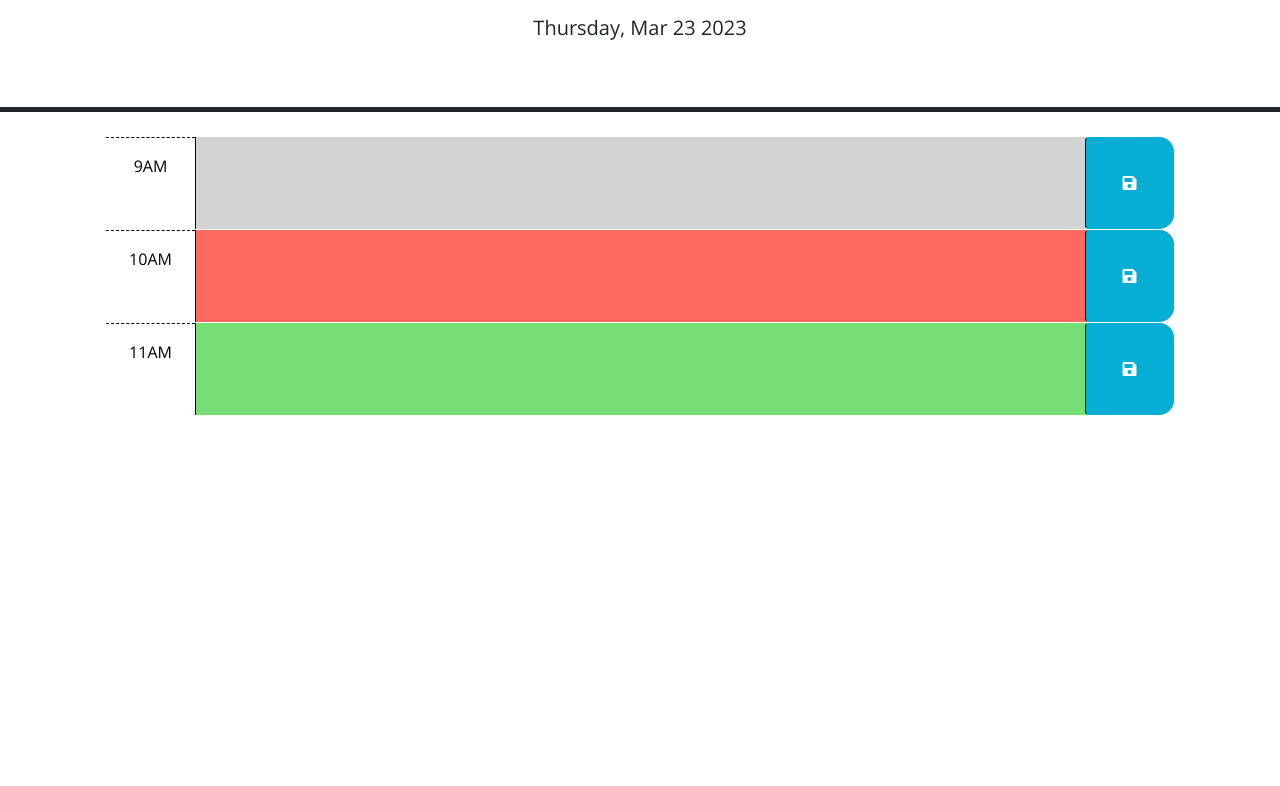
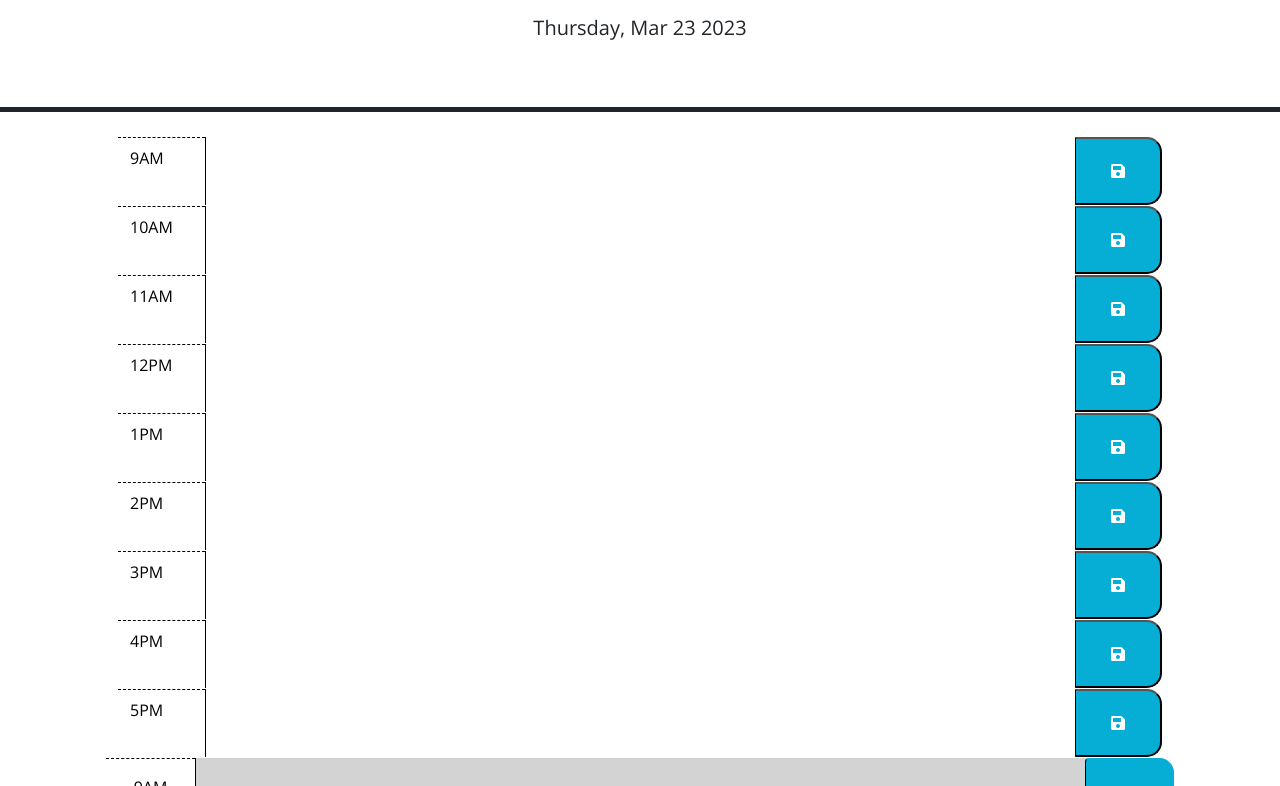
Before and after one commit to jkrieger6/Work-Day-Calendar, a plain HTML site: page index.html in a window 1280 px wide. Shown: the part 166-952 px from the top of the page. Before the commit the page ends 800 px from the top, so only its background shows below. Drawn offline with nearby package versions, Linux system fonts and the light colour scheme.

Commit message:
added full work day hours into html and updated keys in js

```diff
--- a/index.html
+++ b/index.html
@@ -38,6 +38,60 @@
         in the finished product. Remember to delete this comment once the
         code is implemented.
         -->
+        <div class="container">
+            <div class="row time-block" id="9">
+              <div class="col-1 hour pt-2">9AM</div>
+              <textarea class="col-10 plan"></textarea>
+              <button class="col-1 saveBtn"><i class="fas fa-save"></i></button>
+            </div>
+                <div class="row time-block" id="10">
+                  <div class="col-1 hour pt-2">10AM</div>
+                  <textarea class="col-10 plan"></textarea>
+                  <button class="col-1 saveBtn"><i class="fas fa-save"></i></button>
+                </div>
+                <div class="row time-block" id="11">
+                    <div class="col-1 hour pt-2">11AM</div>
+                    <textarea class="col-10 plan"></textarea>
+                    <button class="col-1 saveBtn"><i class="fas fa-save"></i></button>
+                  </div>
+                  <div class="row time-block" id="12">
+                    <div class="col-1 hour pt-2">12PM</div>
+                    <textarea class="col-10 plan"></textarea>
+                    <button class="col-1 saveBtn"><i class="fas fa-save"></i></button>
+                  </div>
+                  <div class="row time-block" id="13">
+                    <div class="col-1 hour pt-2">1PM</div>
+                    <textarea class="col-10 plan"></textarea>
+                    <button class="col-1 saveBtn"><i class="fas fa-save"></i></button>
+                  </div>
+                  <div class="row time-block" id="14">
+                    <div class="col-1 hour pt-2">2PM</div>
+                    <textarea class="col-10 plan"></textarea>
+                    <button class="col-1 saveBtn"><i class="fas fa-save"></i></button>
+                  </div>
+
+                  <div class="row time-block" id="15">
+                    <div class="col-1 hour pt-2">3PM</div>
+                    <textarea class="col-10 plan"></textarea>
+                    <button class="col-1 saveBtn"><i class="fas fa-save"></i></button>
+                  </div>
+
+                  <div class="row time-block" id="16">
+                    <div class="col-1 hour pt-2">4PM</div>
+                    <textarea class="col-10 plan"></textarea>
+                    <button class="col-1 saveBtn"><i class="fas fa-save"></i></button>
+                  </div>
+
+                  <div class="row time-block" id="17">
+                    <div class="col-1 hour pt-2">5PM</div>
+                    <textarea class="col-10 plan"></textarea>
+                    <button class="col-1 saveBtn"><i class="fas fa-save"></i></button>
+                  </div>
+
+                </div>
+
+
+
 
       <!-- Example of a past time block. The "past" class adds a gray background color. -->
       <div id="hour-9" class="row time-block past">
@@ -58,13 +112,14 @@
       </div>
 
       <!-- Example of a future time block. The "future" class adds a green background color. -->
-      <div id="hour-11" class="row time-block future">
+       <div id="hour-11" class="row time-block future">
         <div class="col-2 col-md-1 hour text-center py-3">11AM</div>
         <textarea class="col-8 col-md-10 description" rows="3"> </textarea>
         <button class="btn saveBtn col-2 col-md-1" aria-label="save">
           <i class="fas fa-save" aria-hidden="true"></i>
         </button>
       </div>
+
 
     <script src="https://code.jquery.com/jquery-3.4.1.min.js"></script>
     <script
--- a/script.js
+++ b/script.js
@@ -26,10 +26,6 @@ $(function () {
         $(".time-block").each(function() {
             var currHour = parseInt($(this).attr("id"));
     var currentHour = dayjs();
-    var present = dayjs("2023-03-23 10:00:00");
-    var future = dayjs("2023-03-23 10:00:00");
-    var past = dayjs("2023-03-22 10:00:00");
-
    if (currentHour > hour) {
         $(this).addClass("future");
     } else if (currentHour === hour) {
```
